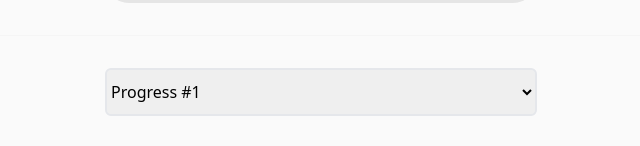
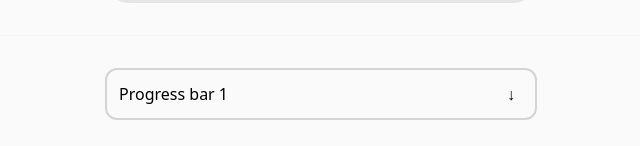
Before and after one commit to YaseenAlGailani/optus-progressbar, a Next.js app: page / in a window 1280 px wide. Shown: the part 302-448 px from the top of the page, without its empty margins (319-959 px from the left). Built offline with nearby package versions, Linux system fonts and the light colour scheme.

Commit message:
refactor: switch to downshift for consistent UI

```diff
--- a/components/Select.tsx
+++ b/components/Select.tsx
@@ -1,27 +1,79 @@
-import { ChangeEventHandler } from "react";
+import { useSelect } from "downshift";
 
 export default function Select({
   activeBar,
   changeHandler,
 }: {
   activeBar: number;
-  changeHandler: ChangeEventHandler;
+  changeHandler: Function;
 }) {
+  const items = [
+    {
+      title: "Progress bar 1",
+      value: 0,
+    },
+    {
+      title: "Progress bar 2",
+      value: 1,
+    },
+    {
+      title: "Progress bar 3",
+      value: 2,
+    },
+  ];
+
+  const onSelectedItemChange = ({selectedItem}:any) => {
+    changeHandler(selectedItem.value);
+  };
+
+  const {
+    isOpen,
+    selectedItem,
+    getToggleButtonProps,
+    getLabelProps,
+    getMenuProps,
+    highlightedIndex,
+    getItemProps,
+  } = useSelect({
+    items,
+    onSelectedItemChange,
+    initialSelectedItem: items[0],
+    itemToString(item) {
+      return item ? item.title : "";
+    },
+  });
+
   return (
-    <>
-      <label className="sr-only" htmlFor="barSelect">
-        Pick a progress bar
-      </label>
-      <select
-        className="w-full h-12 border-2 rounded-md"
-        id="barSelect"
-        value={activeBar}
-        onChange={changeHandler}
+    <div className="relative w-full">
+      <div className="w-full flex flex-col gap-1">
+        <label className="sr-only" {...getLabelProps()}>
+          Pick a progress bar
+        </label>
+        <div
+          className="p-3 flex justify-between cursor-pointer border-2 border-neutral-300 dark:border-slate-500 rounded-xl dark:text-slate-200"
+          {...getToggleButtonProps()}
+        >
+          <span>{selectedItem ? selectedItem.title : "Prgress bar"}</span>
+          <span className="px-2">{isOpen ? <>&#8593;</> : <>&#8595;</>}</span>
+        </div>
+      </div>
+      <ul
+        {...getMenuProps()}
+        className="absolute mt-2 w-full p-0 bg-white dark:bg-slate-900 shadow-md max-h-80 overflow-scroll rounded-md"
       >
-        <option value={0}>Progress #1</option>
-        <option value={1}>Progress #2</option>
-        <option value={2}>Progress #3</option>
-      </select>
-    </>
+        {isOpen &&
+          items.map((item, index) => (
+            <li
+              className={`py-4 px-3 shadow-sm flex flex-col dark:text-slate-200
+              ${highlightedIndex === index && "bg-sky-200 dark:bg-sky-800"}
+              ${selectedItem?.value === item.value && "font-bold"}`}
+              key={`${item.value}${index}`}
+              {...getItemProps({ item, index })}
+            >
+              {item.title}
+            </li>
+          ))}
+      </ul>
+    </div>
   );
 }
--- a/package.json
+++ b/package.json
@@ -7,7 +7,7 @@
     "build": "next build",
     "start": "next start",
     "lint": "next lint",
-     "test": "jest --watch"
+    "test": "jest --watch"
   },
   "dependencies": {
     "@types/node": "18.11.13",
--- a/pages/index.tsx
+++ b/pages/index.tsx
@@ -24,9 +24,8 @@ export default function Home() {
     statusDiv.innerHTML = `Prgress bar ${activeBar+1}: ${value}%`;
   };
 
-  const handleBarChange = (e: ChangeEvent) => {
-    const target = e.target as HTMLSelectElement;
-    setActiveBar(+target.value);
+  const handleBarChange = (value:number) => {
+    setActiveBar(value);
   };
 
   const getStatusDiv = () => {
```
